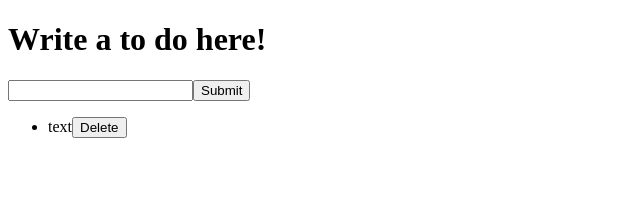
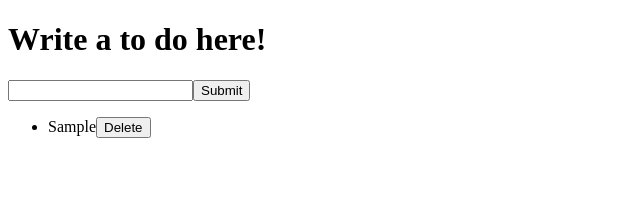
Before and after one commit to dkssyddico/react_redux_todo, a React (Create React App) app: page / in a window 1280 px wide. Both pictures are taken after typing "Sample" into the empty fields and a click on the button "Submit". Shown: the top 207 px of the page, without its empty margins (0-640 px from the left). Built offline with nearby package versions, Linux system fonts and the light colour scheme.

Commit message:
edit todo

```diff
--- a/src/components/Main.js
+++ b/src/components/Main.js
@@ -4,7 +4,7 @@ import { todoActionCreators } from '../modules/todoReducer';
 import Todo from './Todo';
 
 function Main({ todos, addToDo }) {
-  console.log(todos);
+  // console.log(todos);
   const [text, setText] = useState('');
 
   const onSubmit = (e) => {
@@ -30,7 +30,7 @@ function Main({ todos, addToDo }) {
       </form>
       <ul>
         {todos.map((todo) => (
-          <Todo key={todo.id} id={todo.id} text={todo.text} />
+          <Todo key={todo.id} {...todo} />
         ))}
       </ul>
     </div>
--- a/src/components/Todo.js
+++ b/src/components/Todo.js
@@ -1,23 +1,53 @@
-import React from 'react';
+import React, { useState } from 'react';
 import { connect } from 'react-redux';
 import { todoActionCreators } from '../modules/todoReducer';
 
-function Todo({ deleteTodo }) {
+function Todo({ deleteTodo, text, editable, editTodo }) {
+  const [edit, setEdit] = useState(editable);
+  const [todo, setTodo] = useState(text);
+
+  const onTextClick = () => {
+    setEdit((prevEdit) => !prevEdit);
+  };
+
   const onDeleteClick = () => {
     deleteTodo();
   };
 
+  const onChange = (e) => {
+    setTodo(e.target.value);
+  };
+
+  const onEnterPress = (e) => {
+    const { key } = e;
+    if (key === 'Enter') {
+      editTodo(todo);
+      setEdit((prevEdit) => !prevEdit);
+    }
+  };
+
   return (
     <li>
-      <span>text</span>
-      <button onClick={onDeleteClick}>Delete</button>
+      {edit ? (
+        <>
+          <input onChange={onChange} onKeyPress={onEnterPress} value={todo} />
+        </>
+      ) : (
+        <>
+          <span onClick={onTextClick}>{todo}</span>
+          <button onClick={onDeleteClick}>Delete</button>
+        </>
+      )}
     </li>
   );
 }
 
 const mapDispatchToProps = (dispatch, ownProps) => {
   const { id } = ownProps;
-  return { deleteTodo: () => dispatch(todoActionCreators.remove(id)) };
+  return {
+    deleteTodo: () => dispatch(todoActionCreators.remove(id)),
+    editTodo: (text) => dispatch(todoActionCreators.edit(id, text)),
+  };
 };
 
 export default connect(null, mapDispatchToProps)(Todo);
--- a/src/modules/todoReducer.js
+++ b/src/modules/todoReducer.js
@@ -19,9 +19,11 @@ const remove = (id) => {
   };
 };
 
-const edit = () => {
+const edit = (id, text) => {
   return {
     type: EDIT,
+    id,
+    text,
   };
 };
 
@@ -34,13 +36,14 @@ export const todoActionCreators = {
 const todoReducer = (state = [], action) => {
   switch (action.type) {
     case ADD:
-      let newTodo = { text: action.text, id: uuidv4() };
+      let newTodo = { text: action.text, id: uuidv4(), editable: false };
       return [newTodo, ...state];
     case REMOVE:
-      return state.filter((todo) => todo.id !== action.id);
+      return [...state].filter((todo) => todo.id !== action.id);
     case EDIT:
-      return state;
-
+      return [...state].map((todo) =>
+        todo.id === action.id ? { ...todo, text: action.text, editable: false } : todo
+      );
     default:
       return state;
   }
```
